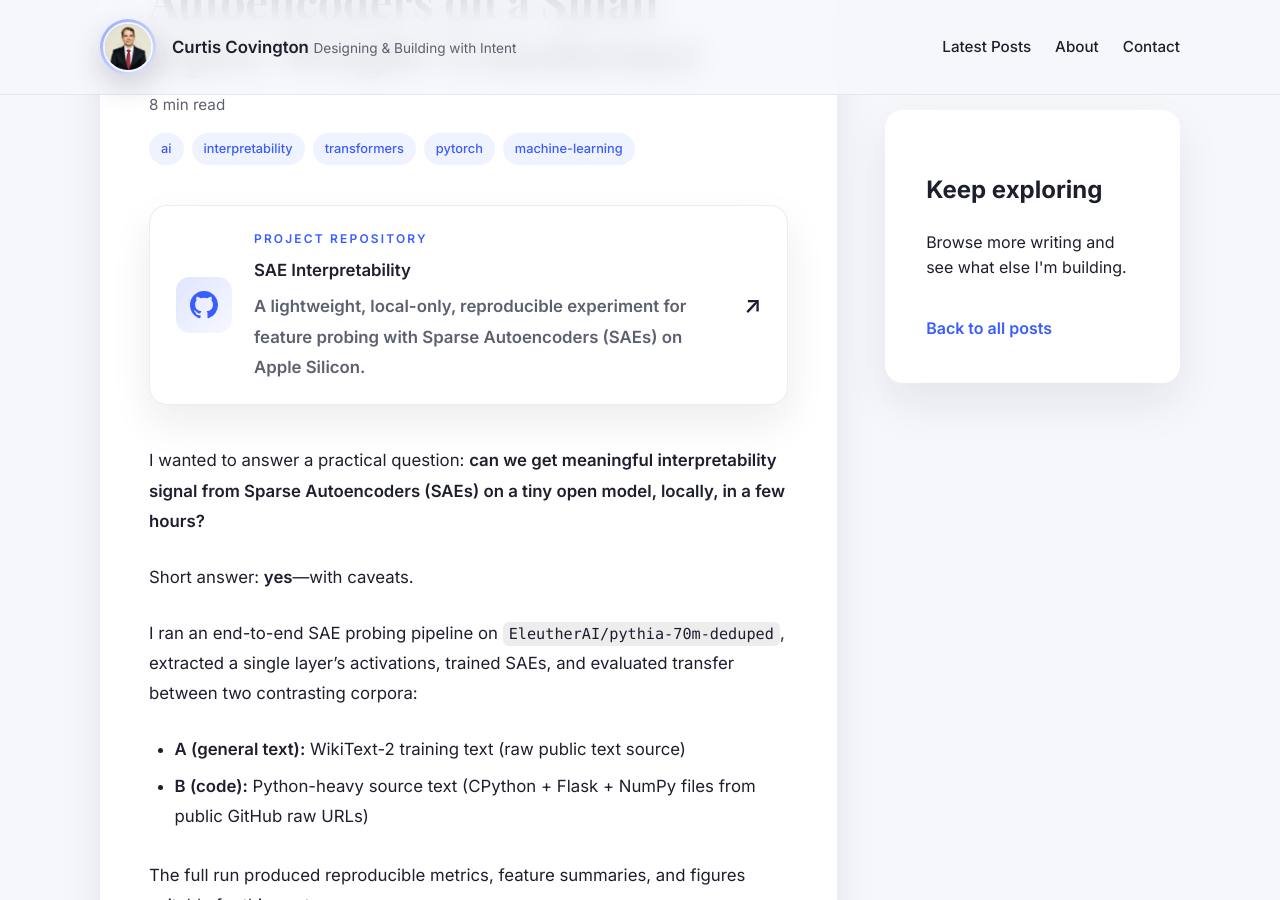
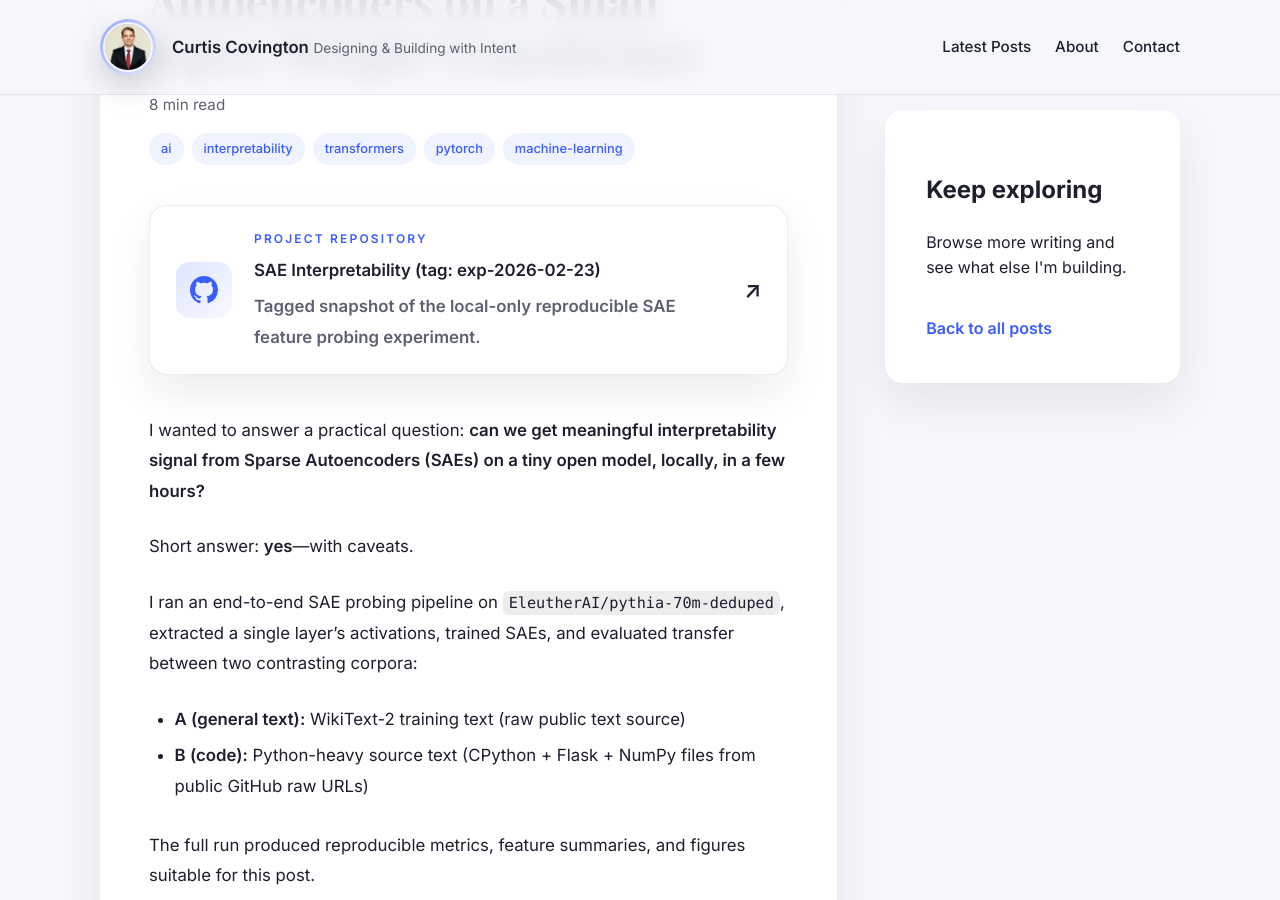
Before and after one commit to curtiscovington/curtiscovington.github.io, a Jekyll site: the page built from _posts/2026-02-22-sae-interpretability-on-a-small-transformer.md, in a window 1280 px wide and 900 px high, scrolled down 353 px. Built offline with Jekyll 4.4.1, drawn with Linux system fonts in a browser that asks for light colours.

Commit message:
Fix SAE post repo link to tagged experiment snapshot

```diff
--- a/_posts/2026-02-22-sae-interpretability-on-a-small-transformer.md
+++ b/_posts/2026-02-22-sae-interpretability-on-a-small-transformer.md
@@ -10,9 +10,9 @@
   - machine-learning
 reading_time: "8 min read"
 repo_card:
-  url: "https://github.com/curtiscovington/sae-interpretability"
-  title: "SAE Interpretability"
-  description: "A lightweight, local-only, reproducible experiment for feature probing with Sparse Autoencoders (SAEs) on Apple Silicon."
+  url: "https://github.com/curtiscovington/sae-interpretability/tree/exp-2026-02-23"
+  title: "SAE Interpretability (tag: exp-2026-02-23)"
+  description: "Tagged snapshot of the local-only reproducible SAE feature probing experiment."
 ---
 I wanted to answer a practical question: **can we get meaningful interpretability signal from Sparse Autoencoders (SAEs) on a tiny open model, locally, in a few hours?**
 
```
